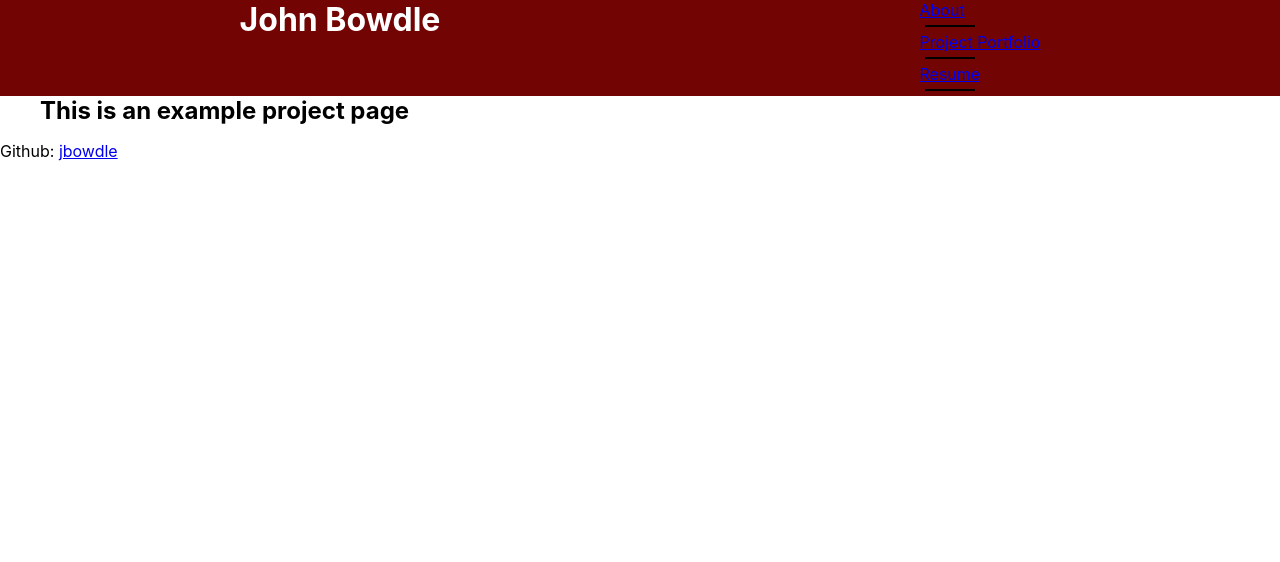
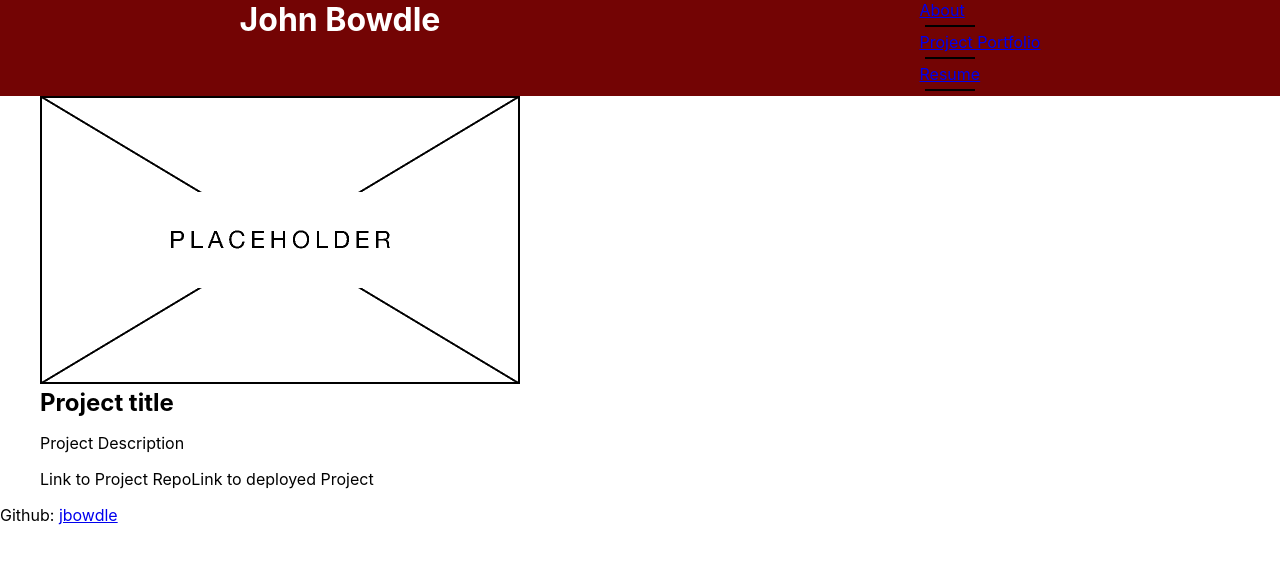
Before and after one commit to jbowdle/portfolio, a React (Create React App) app: page /project in a window 1280 px wide. Shown: the top 562 px of the page. Built offline with nearby package versions, Linux system fonts and the light colour scheme.

Commit message:
created example HTML for project pages

```diff
--- a/src/routes/project-page.jsx
+++ b/src/routes/project-page.jsx
@@ -1,7 +1,18 @@
 export default function ProjectInfo() {
   return (
+    // example HTML
     <div>
-      <h1>This is an example project page</h1>
+      <div className="project-gallery">
+        <img src="./assets/placeholder.png"/>
+      </div>
+      <div className="project-info">
+        <h1>Project title</h1>
+        <div>
+          <p>Project Description</p>
+          <a>Link to Project Repo</a>
+          <a>Link to deployed Project</a>
+        </div>
+      </div>
     </div>
   )
 }
```
